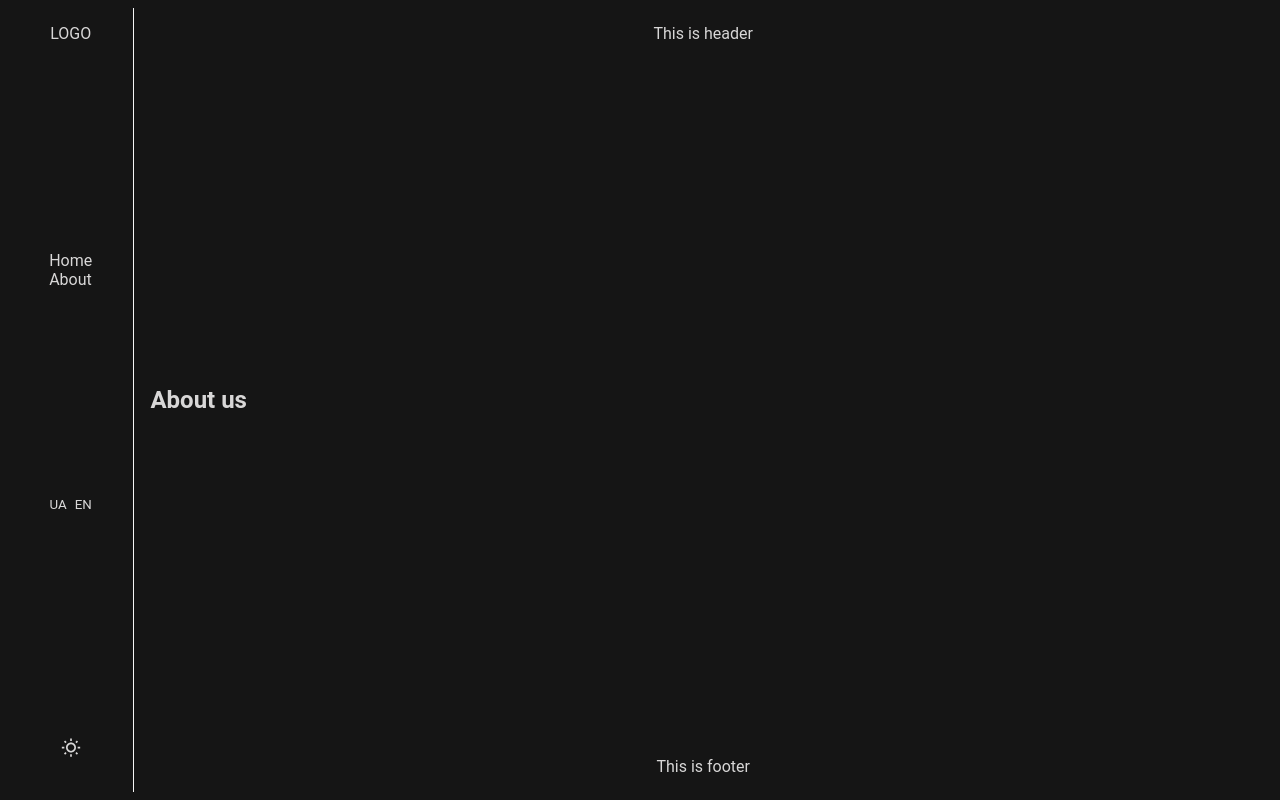
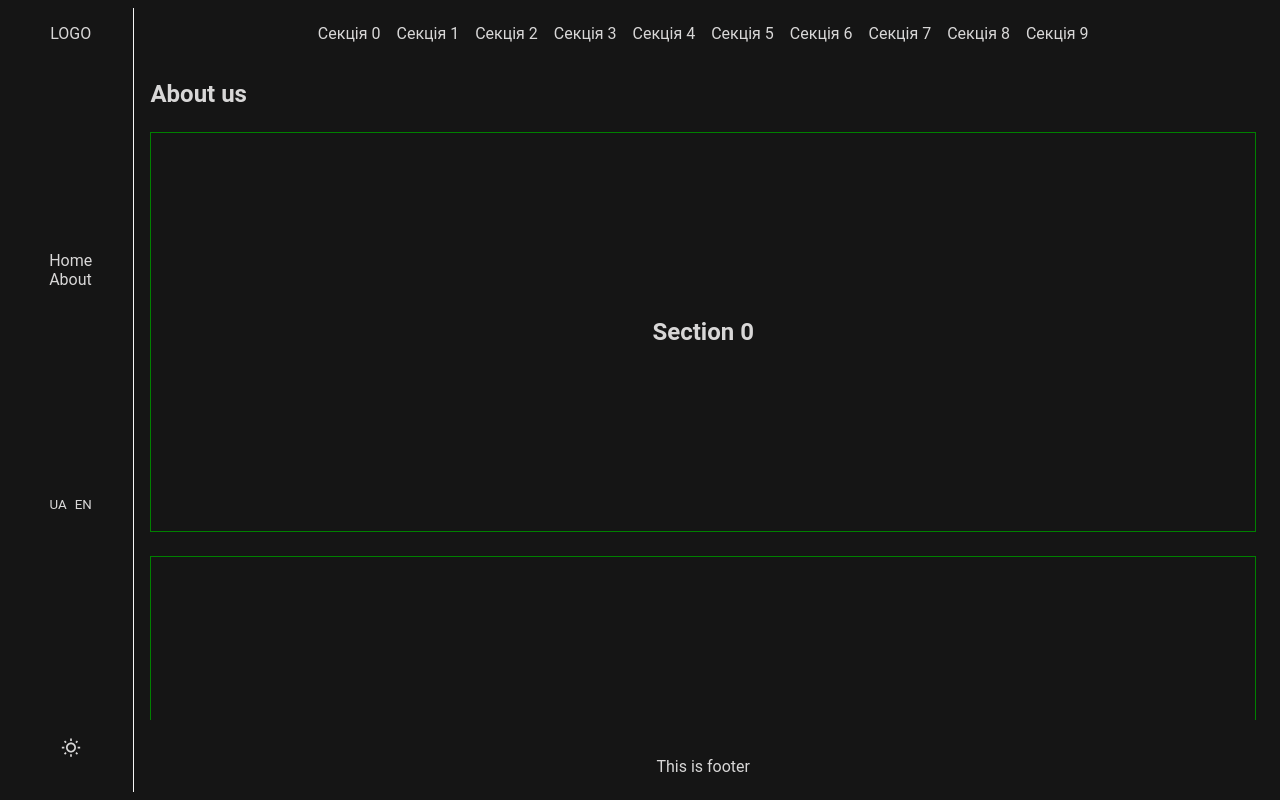
Before and after one commit to YuriyKrasnobokiy/ts-react-vite-template, a React (Vite) app: page /ts-react-vite-template/about in a window 1280 px wide. Built offline with nearby package versions, Linux system fonts and the light colour scheme.

Commit message:
add section nav and section in about

```diff
--- a/src/App.tsx
+++ b/src/App.tsx
@@ -8,7 +8,7 @@ import { ThemeProviderWrapper } from "./contexts/ThemeProviderWrapper";
 import Loader from "./components/Loader/Loader";
 
 const Home = lazy(() => import("./pages/Home"));
-const About = lazy(() => import("./pages/About"));
+const About = lazy(() => import("./pages/About/About"));
 const NotFound = lazy(() => import("./pages/NotFound"));
 
 const App: React.FC = () => {
--- a/src/GlobalStyles.ts
+++ b/src/GlobalStyles.ts
@@ -3,13 +3,7 @@ import { createGlobalStyle } from "styled-components";
 const GlobalStyles = createGlobalStyle`
 
 html, body {
-  overflow-y: scroll;
-  scrollbar-width: none;
-  -ms-overflow-style: none;
-}
-
-html, body {
-  overflow-y: scroll;
+  overflow: hidden;
   scrollbar-width: none;
   -ms-overflow-style: none;
   scroll-behavior: smooth;
--- a/src/components/Layout/Header/Header.tsx
+++ b/src/components/Layout/Header/Header.tsx
@@ -1,12 +1,17 @@
 import React from 'react'
 import { useTranslation } from 'react-i18next';
 import { HeaderWrapper } from './Header.styled';
+import AboutNav from '../../../pages/About/AboutNav/AboutNav';
+import { useLocation } from 'react-router-dom';
 
 const Header: React.FC = () => {
   const { t } = useTranslation();
+  const location = useLocation();
   return (
     <HeaderWrapper>
-      <header>{t("header")}</header>
+      <header>
+        {location.pathname === '/about' ? <AboutNav /> : t("header")}
+      </header>
     </HeaderWrapper>
   )
 }
--- a/src/pages/About.tsx
+++ /dev/null
@@ -1,11 +0,0 @@
-import type React from "react";
-import { useTranslation } from "react-i18next";
-
-const About: React.FC = () => {
-  const {t} = useTranslation();
-  return (
-    <h2>{t('about')}</h2>
-  )
-}
-
-export default About;
--- /dev/null
+++ b/src/pages/About/About.styled.ts
@@ -0,0 +1,16 @@
+import styled from "styled-components";
+
+export const AboutWrap = styled.div`
+  display: flex;
+  flex-direction: column;
+  gap: 24px;
+  max-height: 100vh;
+  height: 80vh;
+  overflow: auto;
+  scrollbar-width: none;
+  -ms-overflow-style: none;
+  scroll-behavior: smooth;
+  &::-webkit-scrollbar {
+    display: none;
+  }
+`;
--- /dev/null
+++ b/src/pages/About/About.tsx
@@ -0,0 +1,18 @@
+import type React from "react";
+import { useTranslation } from "react-i18next";
+import { AboutWrap } from "./About.styled";
+import Section from "./Section/Section";
+
+const About: React.FC = () => {
+  const { t } = useTranslation();
+  return (
+    <AboutWrap>
+      <h2>{t("about")}</h2>
+      {[...Array(10)].map((_, index) => (
+        <Section id={`target-section-${index}`} count={index} key={index} />
+      ))}
+    </AboutWrap>
+  );
+};
+
+export default About;
--- /dev/null
+++ b/src/pages/About/AboutNav/AboutNav.styled.ts
@@ -0,0 +1,9 @@
+import styled from "styled-components";
+
+export const NavStyled = styled.nav `
+  display: flex;
+  align-items: center;
+  justify-content: center;
+  gap: 16px;
+  flex-wrap: wrap;
+`
--- /dev/null
+++ b/src/pages/About/AboutNav/AboutNav.tsx
@@ -0,0 +1,16 @@
+import React from "react";
+import { NavStyled } from "./AboutNav.styled";
+
+const AboutNav: React.FC = () => {
+  return (
+    <NavStyled>
+      {[...Array(10)].map((_, index) => (
+        <a href={`#target-section-${index}`} key={index}>
+          Секція {index}
+        </a>
+      ))}
+    </NavStyled>
+  );
+};
+
+export default AboutNav;
--- /dev/null
+++ b/src/pages/About/Section/Section.styled.ts
@@ -0,0 +1,11 @@
+import styled from "styled-components";
+
+export const SectionWrapper = styled.section`
+  display: flex;
+  flex-direction: column;
+  align-items: center;
+  justify-content: center;
+  padding: 16px;
+  border: 1px solid green;
+  min-height: 400px;
+`
--- /dev/null
+++ b/src/pages/About/Section/Section.tsx
@@ -0,0 +1,17 @@
+import React from 'react'
+import { SectionWrapper } from './Section.styled';
+
+interface sectionProps {
+  id: string,
+  count: number,
+}
+
+const Section: React.FC<sectionProps> = ({count, id}) => {
+  return (
+    <SectionWrapper id={id}>
+      <h2>Section {count}</h2>
+    </SectionWrapper>
+  )
+}
+
+export default Section;
--- a/vite.config.ts
+++ b/vite.config.ts
@@ -5,7 +5,7 @@ import react from '@vitejs/plugin-react'
 export default defineConfig({
   plugins: [react()],
   server: {
-    port: 3000,
+    port: 3020,
     open: true,
   },
   build: {
```
